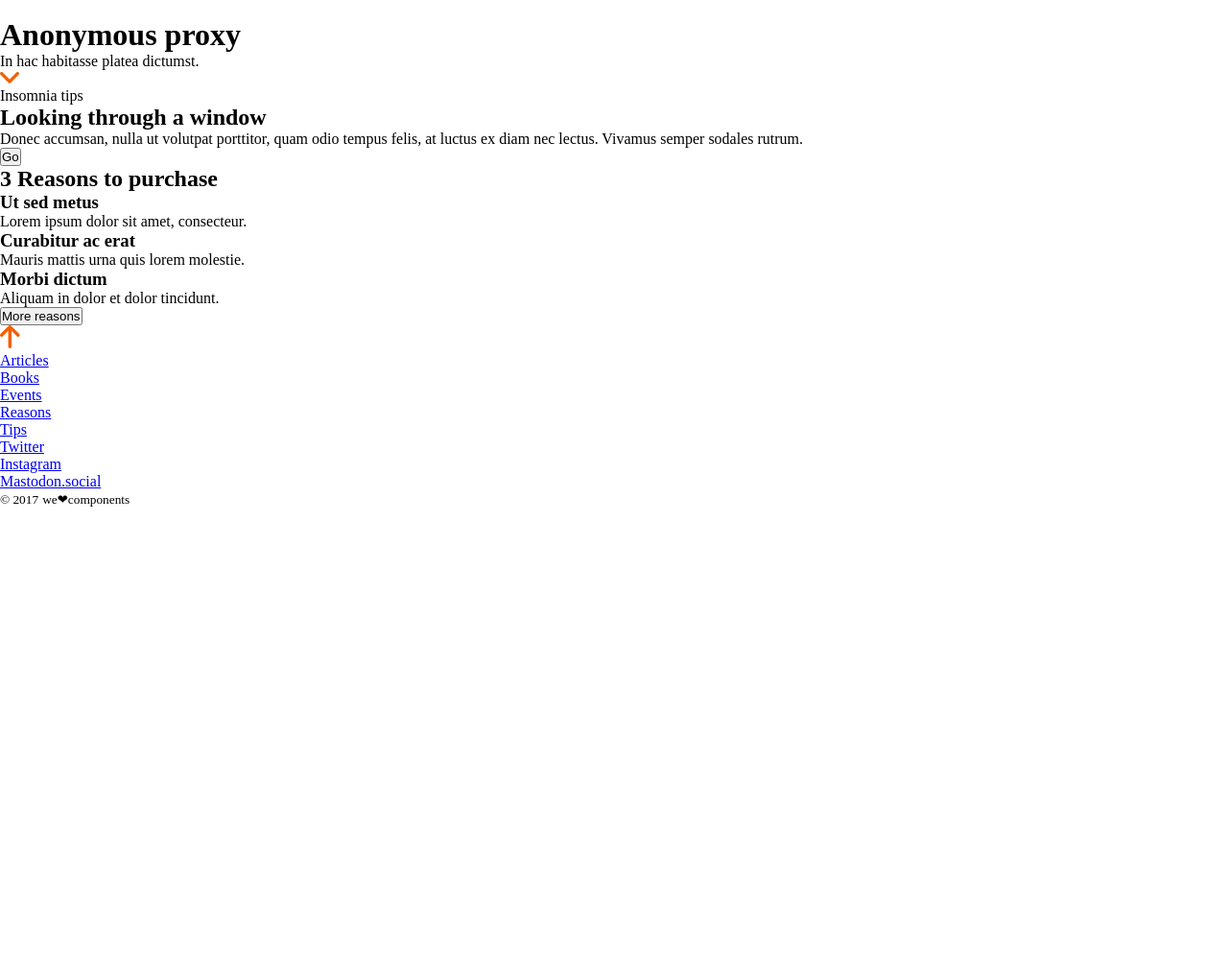
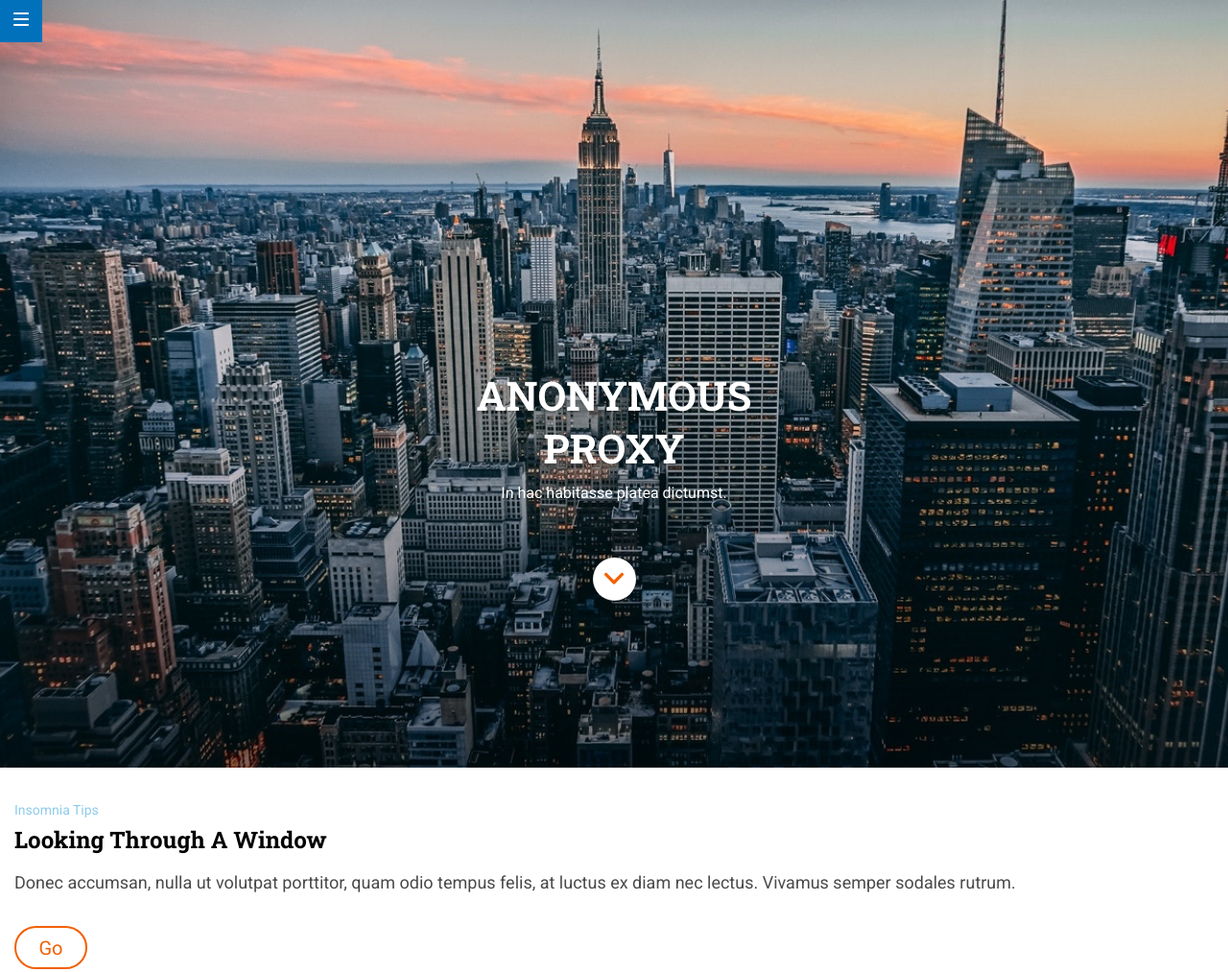
Before and after one commit to Adalab/modulo-1-evaluacion-final-rociogarrido, a website: page docs/index.html in a window 1280 px wide. Shown: the top 1013 px of the page at 96% size. Before the commit the page ends 800 px from the top, so only its background shows below. Drawn offline with Linux system fonts and the light colour scheme.

Commit message:
update docs

```diff
--- a/docs/index.html
+++ b/docs/index.html
@@ -5,114 +5,117 @@
     <meta name="viewport" content="width=device-width, initial-scale=1" />
     <title>Evaluación final - Módulo 1</title>
     <link href="https://fonts.googleapis.com/css?family=Roboto&display=swap" rel="stylesheet" />
+    <link
+    href="https://fonts.googleapis.com/css2?family=Roboto+Slab:wght@400;700&display=swap"
+    rel="stylesheet"
+  />
     <link rel="stylesheet" href="./assets/css/main.css" />
   </head>
 
   <body>
-    <div class="page">
-      <header>
-        <div>
-          <nav>
-            <a href="https://adalab.es/" target="_blank" title="Ir a la página de Adalab"><img src="./assets/images/ico-menu.svg" alt="Ir a la página de Adalab"/></a>
+      <header class="header">
+        <div class="header__hero">
+          <nav class="header__hero--menu">
+            <a class="header__hero--menu-link" href="https://adalab.es/" target="_blank" title="Go to Adalab"><img src="./assets/images/ico-menu.svg" alt="Go to Adalab"/></a>
           </nav>
-          <div>
-            <h1>Anonymous proxy</h1>
-            <p>In hac habitasse platea dictumst.</p>
-            <div>
-              <a href="" title=""><img src="./assets/images/ico-scroll-down.svg" alt=""/></a>
+          <div class="header__hero--container">
+            <h1 class="header__hero--title">Anonymous proxy</h1>
+            <p class="header__hero--text">In hac habitasse platea dictumst.</p>
+            <div class="header__hero--button">
+              <a class="header__hero--button-link" href="#reasons" title="Go to Reasons"><img src="./assets/images/ico-scroll-down.svg" alt="Go to Reasons"/></a>
             </div>
           </div>
         </div>
       </header>
-      <section>
-        <p>Insomnia tips</p>
-        <h2>Looking through a window</h2>
-        <p>
+      <main>
+        <section class="tips">
+            <p class="tips__small">Insomnia tips</p>
+            <h2 class="tips__title">Looking through a window</h2>
+            <p class="tips__text">
               Donec accumsan, nulla ut volutpat porttitor, quam odio tempus felis, at
               luctus ex diam nec lectus. Vivamus semper sodales rutrum.
             </p>
-        <button>Go</button>
+            <button class="tips__button">Go</button>
           </section>
-
-      <section>
-        <h2>3 Reasons to purchase</h2>
-        <article>
-          <h3>Ut sed metus</h3>
-          <p>
+        <section class="reasons" id="reasons">
+            <h2 class="reasons__title">3 Reasons to purchase</h2>
+            <article class="reasons__article">
+              <h3 class="reasons__article--title">Ut sed metus</h3>
+              <p class="reasons__article--text">
                 Lorem ipsum dolor sit amet, consecteur.
               </p>
             </article>
-        <article>
-          <h3>Curabitur ac erat</h3>
-          <p>
+            <article class="reasons__article">
+              <h3 class="reasons__article--title">Curabitur ac erat</h3>
+              <p class="reasons__article--text">
                 Mauris mattis urna quis lorem molestie.
               </p>
             </article>
-        <article>
-          <h3>Morbi dictum</h3>
-          <p>
+            <article class="reasons__article">
+              <h3 class="reasons__article--title">Morbi dictum</h3>
+              <p class="reasons__article--text">
                 Aliquam in dolor et dolor tincidunt.
               </p>
             </article>
-        <button>More reasons</button>
+            <button class="reasons__button">More reasons</button>
           </section>
-      <footer>
-        <div>
+      </main>
+      <footer class="footer">
+        <div class="footer__button">
           <a href="#"
-          title="Subir al inicio de la página"
+          title="Go to top"
           ><img
           src="./assets/images/ico-arrow.svg"
-          alt="Subir al inicio de la página"
+          alt="Go to top"
           /></a>
         </div>
-        <div>
-          <nav>
-            <ul>
+        <div class="footer__container">
+          <nav class="footer__menu1">
+            <ul class="footer__menu--list">
               <li>
-                <a href="https://adalab.es/" target="_blank"
-                title="Ir a la página de Adalab">Articles</a>
+                <a class="footer__menu--link" href="https://adalab.es/" target="_blank"
+                title="Go to Adalab">Articles</a>
               </li>
               <li>
-                <a href="https://adalab.es/" target="_blank"
-                title="Ir a la página de Adalab">Books</a>
+                <a class="footer__menu--link" href="https://adalab.es/" target="_blank"
+                title="Go to Adalab">Books</a>
               </li>
               <li>
-                <a href="https://adalab.es/" target="_blank"
-                title="Ir a la página de Adalab">Events</a>
+                <a class="footer__menu--link" href="https://adalab.es/" target="_blank"
+                title="Go to Adalab">Events</a>
               </li>
               <li>
-                <a href="https://adalab.es/" target="_blank"
-                title="Ir a la página de Adalab">Reasons</a>
+                <a class="footer__menu--link" href="https://adalab.es/" target="_blank"
+                title="Go to Adalab">Reasons</a>
               </li>
               <li>
-                <a href="https://adalab.es/" target="_blank"
-                title="Menú para ir a la página de Adalab">Tips</a>
+                <a class="footer__menu--link" href="https://adalab.es/" target="_blank"
+                title="Go to Adalab">Tips</a>
               </li>
             </ul>
           </nav>
-          <nav>
-            <ul>
+          <nav class="footer__menu2">
+            <ul class="footer__menu--list">
               <li>
-                <a href="https://adalab.es/" target="_blank"
-                title="Ir a la página de Adalab">Twitter</a>
+                <a class="footer__menu--link" href="https://adalab.es/" target="_blank"
+                title="Go to Adalab">Twitter</a>
               </li>
               <li>
-                <a href="https://adalab.es/" target="_blank"
-                title="Ir a la página de Adalab">Instagram</a>
+                <a class="footer__menu--link" href="https://adalab.es/" target="_blank"
+                title="Go to Adalab">Instagram</a>
               </li>
               <li>
-                <a href="https://adalab.es/" target="_blank"
-                title="Ir a la página de Adalab">Mastodon.social</a>
+                <a class="footer__menu--link" href="https://adalab.es/" target="_blank"
+                title="Go to Adalab">Mastodon.social</a>
               </li>
             </ul>
           </nav>
-          <div>
-            <small>&copy; 2017</small>
-            <small>we<span>&#10084</span>components</small>
+          <div class="footer__container--small">
+            <small class="footer__container--small-copy">&copy; 2021</small>
+            <small class="footer__container--small-copy">we<span class="footer__container--small-span"> &#10084 </span>components</small>
           </div>
         </div>
       </footer>
-
     </div>
   </body>
 </html>
```
Also changed, not shown: docs/assets/css/main.css (+1 -1 lines), docs/index 2.html (deleted, +0 -68 lines), docs/index 3.html (deleted, +0 -118 lines), docs/assets/images/cover 2.jpg (deleted), docs/assets/images/ico-arrow 2.svg (deleted), docs/assets/images/ico-menu 2.svg (deleted), docs/assets/images/ico-scroll-down 2.svg (deleted). Lines whose indentation alone changed are shown as unchanged.
